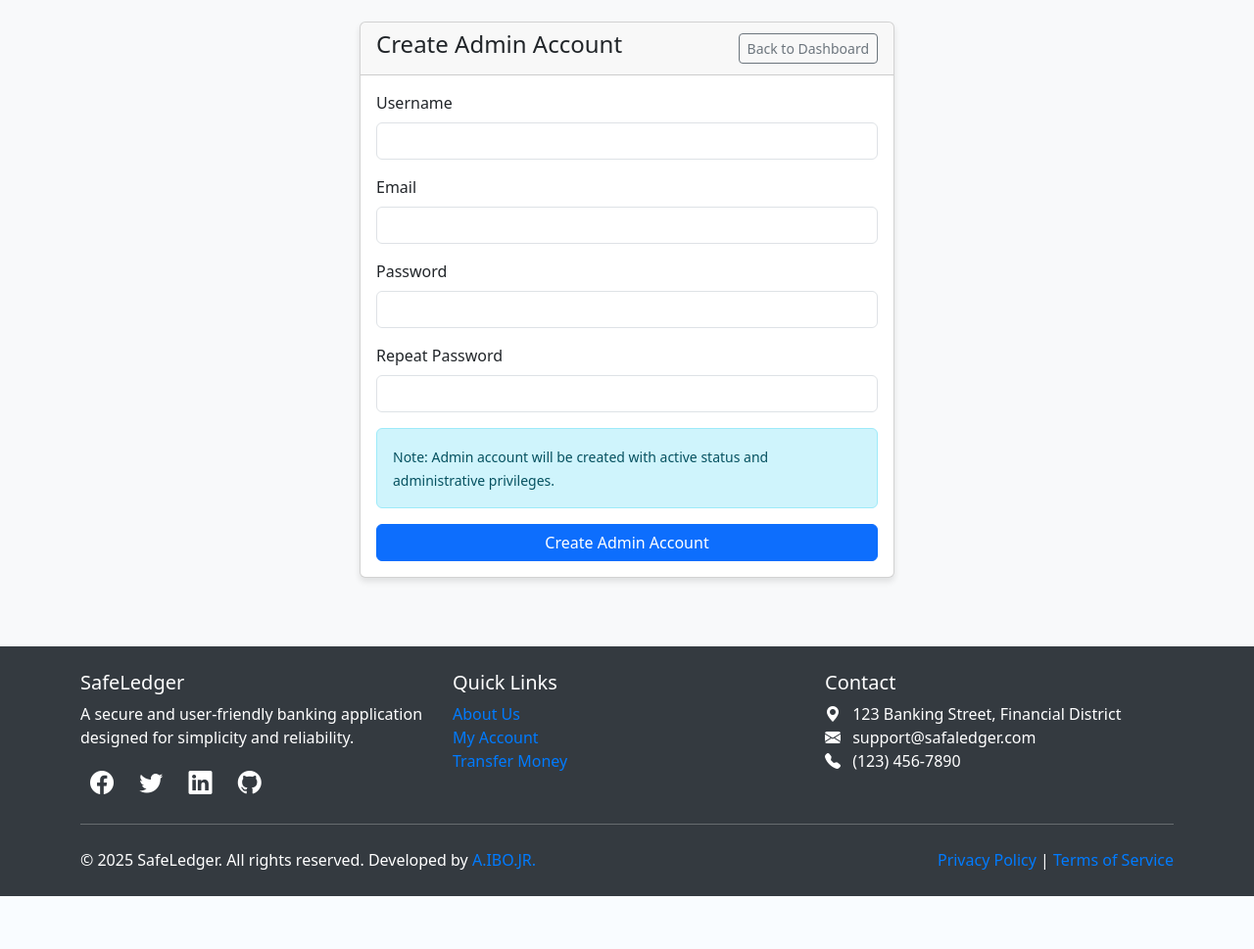
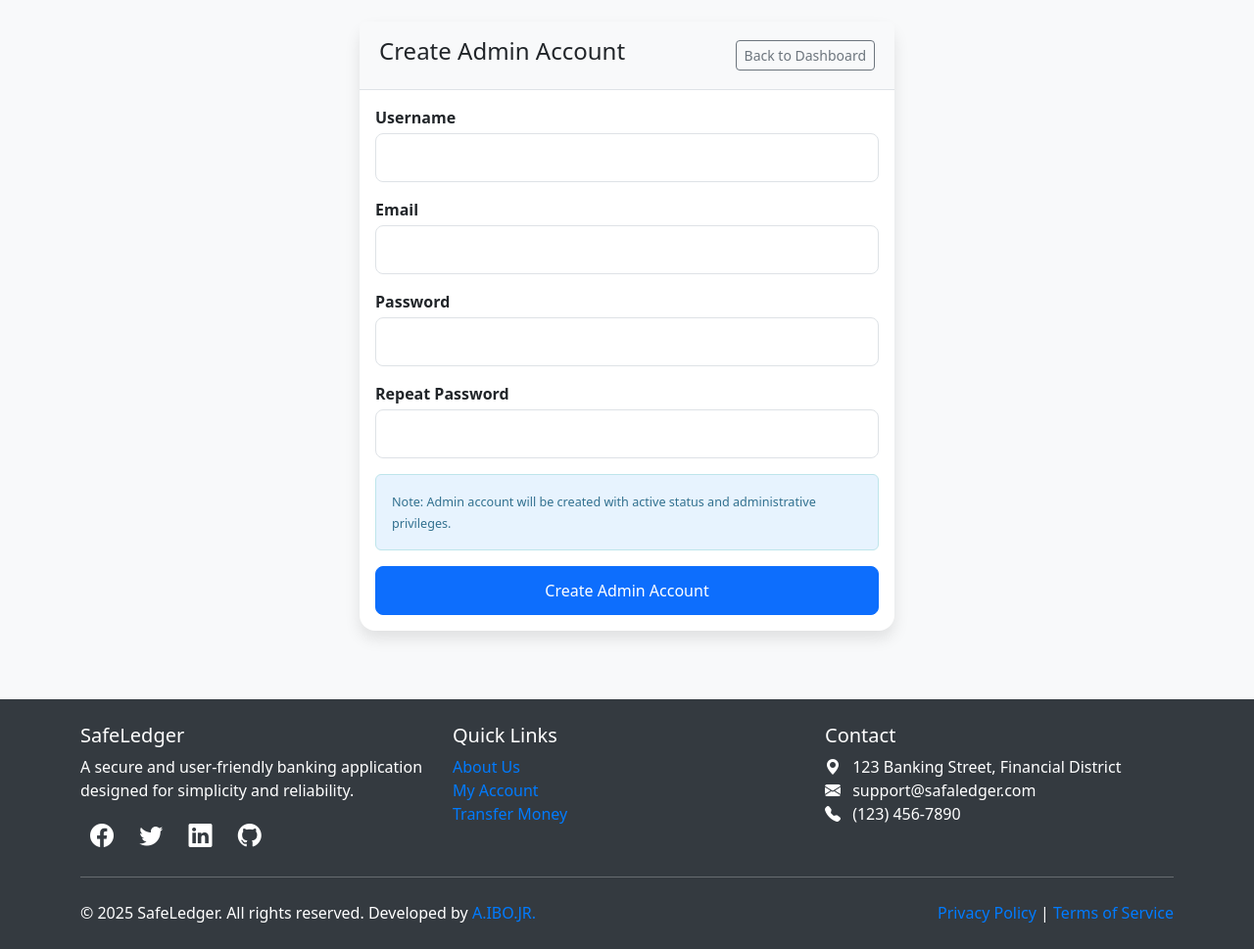
Before and after one commit to jijayne/simple-banking-app-v2, a Flask app: page /manager/create_admin in a window 1280 px wide. Shown: the part 62-1031 px from the top of the page at 98% size. Before the commit the page ends 977 px from the top, so only its background shows below. Run offline with Flask 2, Linux system fonts and the light colour scheme; a user stored in the database is signed in; tables that the repository leaves empty hold one stand-in row (values such as "Sample post"); parts of the project's set-up code (start-up, migrations or seed data) failed here and were passed over; some libraries are stand-ins or nearby versions.

Commit message:
UI Implemented (CreateAdmin)

```diff
--- a/templates/manager/create_admin.html
+++ b/templates/manager/create_admin.html
@@ -1,6 +1,61 @@
 {% extends "base.html" %}
 
 {% block content %}
+<style>
+/* Global form enhancements */
+form .form-control {
+    border-radius: 0.5rem;
+    padding: 0.75rem;
+    font-size: 1rem;
+}
+
+form .form-label {
+    font-weight: 600;
+    margin-bottom: 0.25rem;
+}
+
+.text-danger {
+    font-size: 0.875rem;
+    margin-top: 0.25rem;
+}
+
+/* Card style */
+.card {
+    box-shadow: 0 0.5rem 1rem rgba(0, 0, 0, 0.1);
+    border-radius: 1rem;
+    border: none;
+}
+
+/* Header style */
+.card-header {
+    background-color: #f8f9fa;
+    border-bottom: 1px solid #dee2e6;
+    border-top-left-radius: 1rem;
+    border-top-right-radius: 1rem;
+    padding: 1rem 1.25rem;
+}
+
+/* Submit button style */
+.btn-primary {
+    padding: 0.75rem;
+    font-size: 1rem;
+    border-radius: 0.5rem;
+}
+
+/* Info alert customization */
+.alert-info {
+    background-color: #e7f3fe;
+    border-color: #bee5eb;
+    color: #31708f;
+    font-size: 0.9rem;
+}
+
+/* Responsive form spacing */
+.mb-3 {
+    margin-bottom: 1rem;
+}
+</style>
+
 <div class="row">
     <div class="col-md-6 offset-md-3">
         <div class="card">
```
